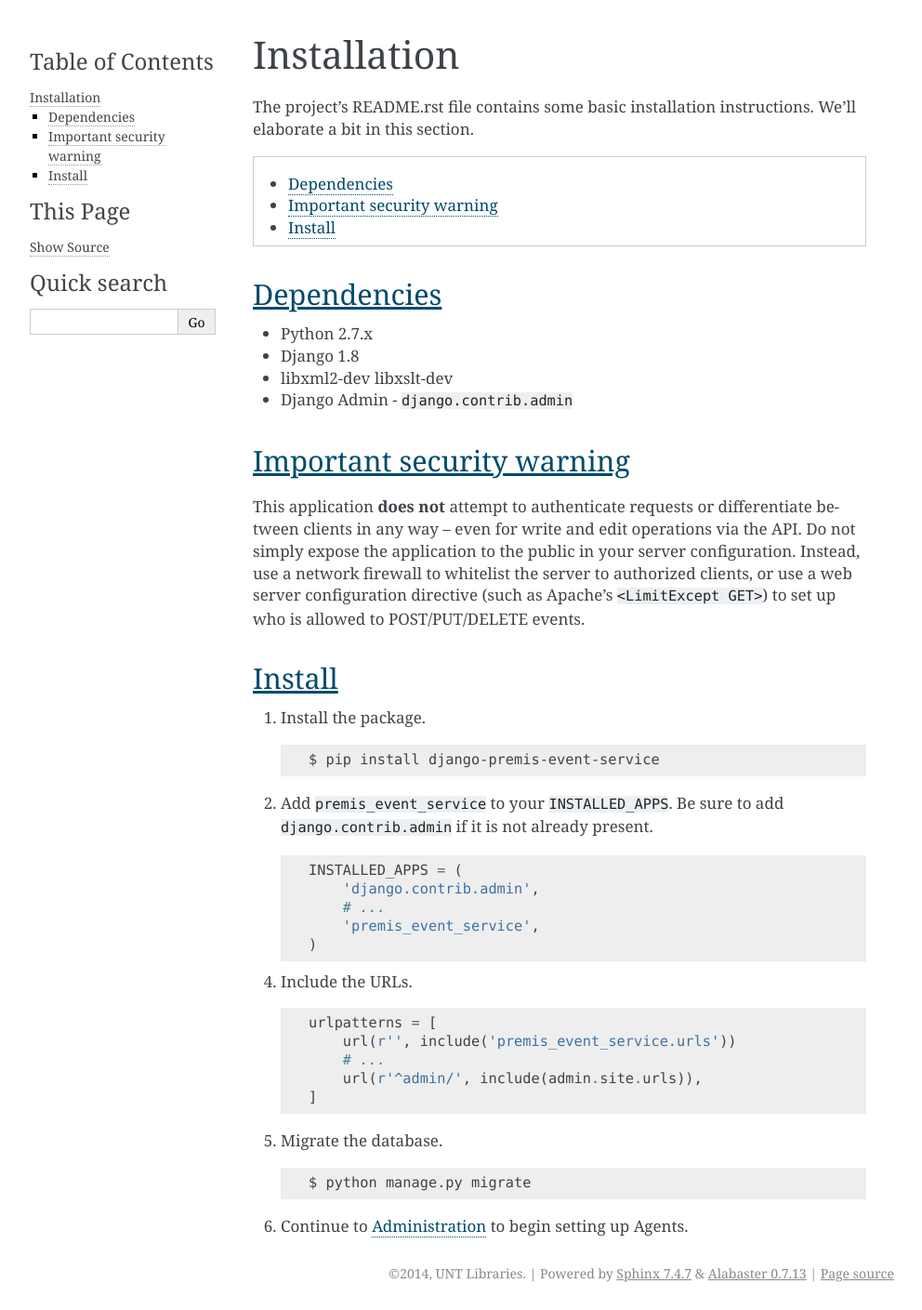
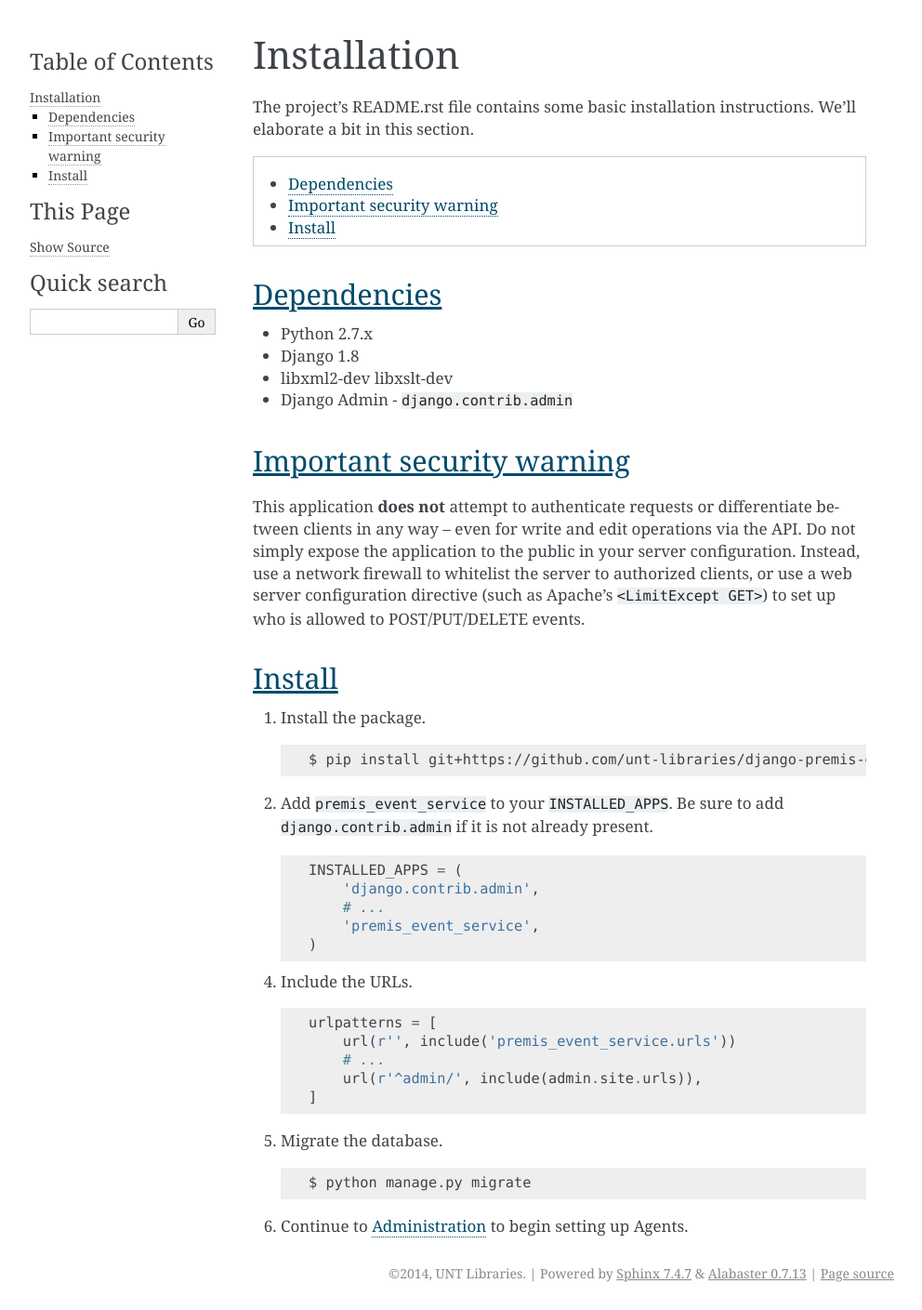
Before and after one commit to unt-libraries/django-premis-event-service, a Sphinx documentation site: the page built from docs/source/installation.rst, in a window 1280 px wide. Shown: the whole page at 93% size, without its empty margins (148-1140 px from the left). Built offline with Sphinx 7.4.7, drawn with Linux system fonts in a browser that asks for light colours.

Commit message:
update installation docs

```diff
--- a/docs/source/installation.rst
+++ b/docs/source/installation.rst
@@ -32,7 +32,7 @@ Install
 
 1. Install the package. ::
 
-    $ pip install django-premis-event-service
+    $ pip install git+https://github.com/unt-libraries/django-premis-event-service@v1.2.1
 
 
 2. Add ``premis_event_service`` to your ``INSTALLED_APPS``. Be sure to add ``django.contrib.admin`` if it is not already present. ::
```
